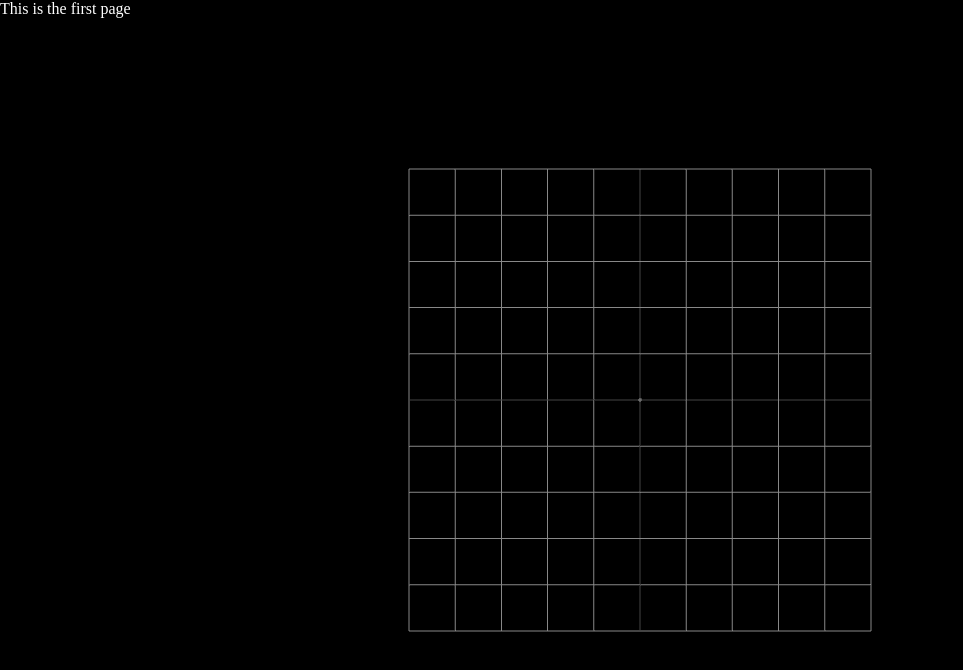
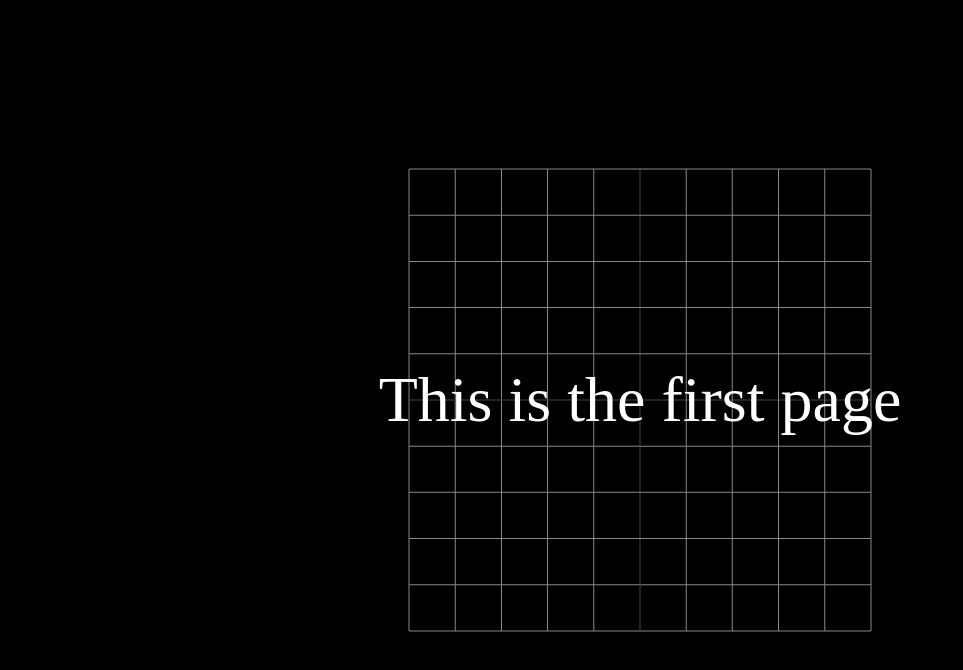
Before and after one commit to michaelballos/r3f-drei-scroll-controls, a React (Create React App) app: page / in a window 1280 px wide. Shown: the top 670 px of the page, without its empty margins (0-963 px from the left). Built offline with nearby package versions, Linux system fonts and the light colour scheme.

Commit message:
Text Big

```diff
--- a/src/App.css
+++ b/src/App.css
@@ -3,5 +3,9 @@
 }
 
 p {
+    display: flex;
+    align-items: center;
+    justify-content: center;
     color: white;
+    font-size: 5vw;
 }
--- a/src/Scene.js
+++ b/src/Scene.js
@@ -1,6 +1,6 @@
 import { useRef } from 'react'
 import { Canvas, useFrame } from '@react-three/fiber'
-import { useScroll, ScrollControls, Scroll } from '@react-three/drei'
+import { useScroll, ScrollControls, Scroll, Text } from '@react-three/drei'
 import { useSpring, a } from 'react-spring'
 
 const Capsule = () => {
@@ -8,11 +8,11 @@ const Capsule = () => {
   const data = useScroll()
 
   useFrame(() => {
-    if (mesh.current.position.y > -9) {
+    if (data.scroll.current >= 0) {
       mesh.current.position.y = 500
-      mesh.current.position.y = 500 - data.scroll.current * 1525
-    } else if (mesh.current.position.y === -10) {
-      mesh.current.position.y = -10
+      mesh.current.position.y = 500 - data.range(0, 1 / 4) * 509.35
+    } else if (data.scroll.current < 500) {
+      mesh.current.position.y = -5
     }
   })
   return (
```
